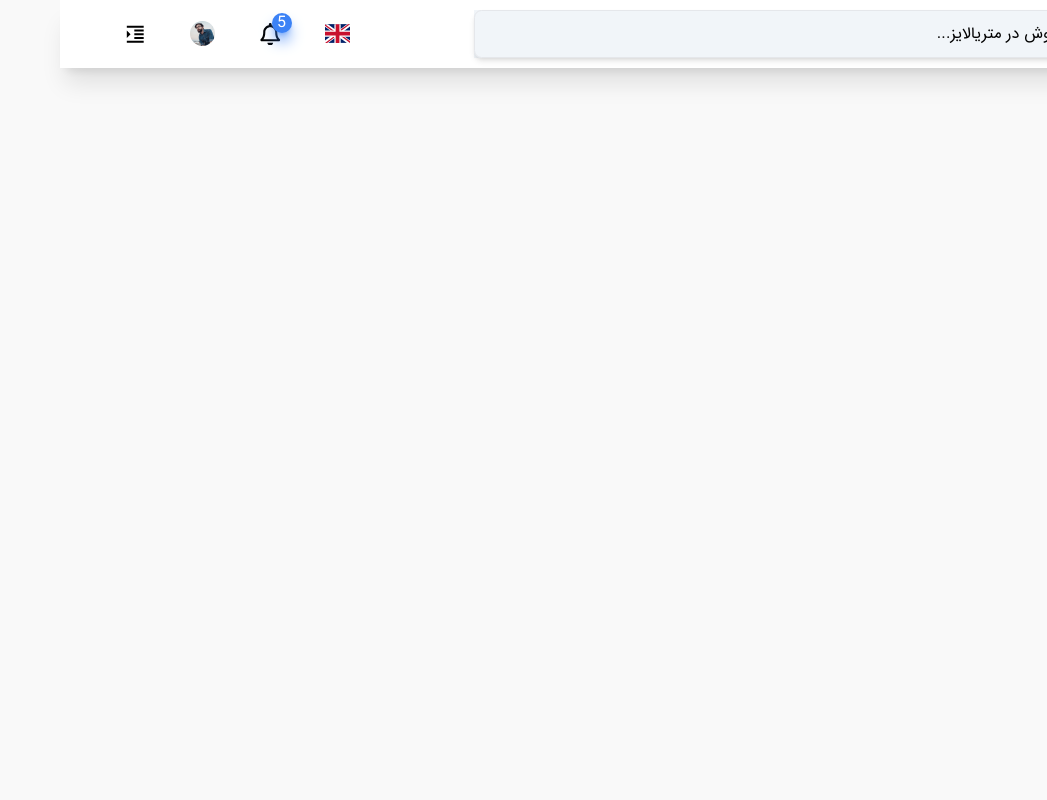
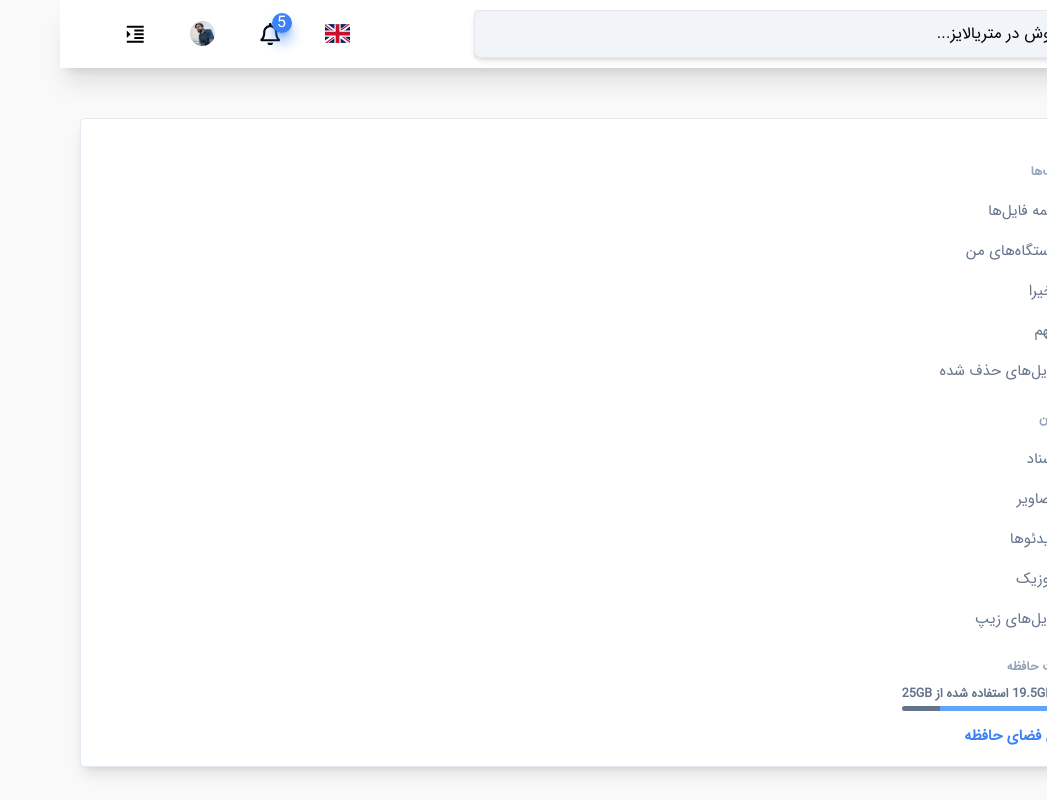
Before and after one commit to Reza-HM/materialize-cms, a React (Vite) app: page /file-management in a window 1280 px wide. Shown: the whole page, without its empty margins (233-1280 px from the left). Built offline with nearby package versions, Linux system fonts and the light colour scheme; some icons are missing.

Commit message:
converting some codes to separate components

```diff
--- /dev/null
+++ b/src/Components/EmailsSidebar.tsx
@@ -0,0 +1,42 @@
+import { FC } from "react";
+import { FaRegStar, FaTrashAlt } from "react-icons/fa";
+import { IoMdPaper } from "react-icons/io";
+import { IoSend } from "react-icons/io5";
+import { MdEmail } from "react-icons/md";
+import { RiErrorWarningLine } from "react-icons/ri";
+
+const EmailsSidebar: FC = () => {
+  return (
+    <div className="flex-1 animate-fade-left">
+      <h2 className="text-3xl font-bold">پوشه ها</h2>
+      <ul className="mt-12 flex flex-col gap-8">
+        <li className="flex items-center gap-4 text-2xl text-slate-500">
+          <MdEmail />
+          صندوق ورودی
+        </li>
+        <li className="flex items-center gap-4 text-2xl text-slate-500">
+          <IoSend />
+          ارسال شده
+        </li>
+        <li className="flex items-center gap-4 text-2xl text-slate-500">
+          <IoMdPaper />
+          پیش نویس
+        </li>
+        <li className="flex items-center gap-4 text-2xl text-slate-500">
+          <RiErrorWarningLine />
+          طول
+        </li>
+        <li className="flex items-center gap-4 text-2xl text-slate-500">
+          <FaTrashAlt />
+          زباله ها
+        </li>
+      </ul>
+      <h2 className="text-3xl font-bold mt-12">فیلترها</h2>
+      <p className="flex items-center gap-4 mt-8 text-slate-500 text-2xl">
+        <FaRegStar />
+        ستاره دار
+      </p>
+    </div>
+  );
+};
+export default EmailsSidebar;
--- /dev/null
+++ b/src/Components/FilesSidebar.tsx
@@ -0,0 +1,77 @@
+import { FC } from "react";
+import { AiFillDatabase } from "react-icons/ai";
+import { BiSolidMemoryCard } from "react-icons/bi";
+import { BsFolder } from "react-icons/bs";
+import { FaClock, FaMusic, FaStar, FaTrash, FaVideo } from "react-icons/fa";
+import { IoDocument } from "react-icons/io5";
+import { MdMonitor, MdOutlinePhotoLibrary } from "react-icons/md";
+
+const FilesSidebar: FC = () => {
+  return (
+    <div className="flex-1 animate-fade-left">
+      <h2 className="mt-10 text-xl text-slate-400 font-bold">برچسب‌ها</h2>
+      <ul className="mt-8 flex flex-col gap-8">
+        <li className="flex items-center gap-4 text-2xl text-slate-500">
+          <BsFolder />
+          همه فایل‌ها{" "}
+        </li>
+        <li className="flex items-center gap-4 text-2xl text-slate-500">
+          <MdMonitor />
+          دستگاه‌های من
+        </li>
+        <li className="flex items-center gap-4 text-2xl text-slate-500">
+          <FaClock />
+          اخیرا{" "}
+        </li>
+        <li className="flex items-center gap-4 text-2xl text-slate-500">
+          <FaStar />
+          مهم{" "}
+        </li>
+
+        <li className="flex items-center gap-4 text-2xl text-slate-500">
+          <FaTrash />
+          فایل‌های حذف شده{" "}
+        </li>
+      </ul>
+      <h2 className="mt-12 text-xl text-slate-400 font-bold">درایو من</h2>
+      <ul className="mt-8 flex flex-col gap-8">
+        <li className="flex items-center gap-4 text-2xl text-slate-500">
+          <IoDocument />
+          اسناد
+        </li>
+        <li className="flex items-center gap-4 text-2xl text-slate-500">
+          <MdOutlinePhotoLibrary />
+          تصاویر
+        </li>
+        <li className="flex items-center gap-4 text-2xl text-slate-500">
+          <FaVideo />
+          ویدئوها
+        </li>
+        <li className="flex items-center gap-4 text-2xl text-slate-500">
+          <FaMusic />
+          موزیک
+        </li>
+        <li className="flex items-center gap-4 text-2xl text-slate-500">
+          <AiFillDatabase />
+          فایل‌های زیپ{" "}
+        </li>
+      </ul>
+      <h2 className="mt-12 text-xl text-slate-400 font-bold">وضعیت حافظه</h2>
+      <div className="flex items-center gap-4 mt-4">
+        <BiSolidMemoryCard className="text-3xl text-slate-500 font-bold" />
+        <div className="">
+          <p className="text-xl text-slate-500 font-bold">
+            19.5GB استفاده شده از 25GB
+          </p>
+          <div className="relative h-2 overflow-hidden rounded-lg bg-slate-500 mt-1">
+            <div className="absolute w-3/4 bg-blue-400 h-full"></div>
+          </div>
+        </div>
+      </div>
+      <h2 className="text-2xl font-extrabold text-blue-500 text-start mt-6">
+        ارتقای فضای حافظه
+      </h2>
+    </div>
+  );
+};
+export default FilesSidebar;
--- /dev/null
+++ b/src/Components/TasksSidebar.tsx
@@ -0,0 +1,43 @@
+import { FC } from "react";
+import { FaCalendar, FaCheck, FaClock, FaRegStar, FaTrash } from "react-icons/fa";
+import { MdEmail } from "react-icons/md";
+import { RiErrorWarningLine } from "react-icons/ri";
+
+const TasksSidebar: FC = () => {
+  return (
+    <div className="flex-1 animate-fade-left">
+      <div className="flex items-center gap-4 text-2xl text-slate-500">
+        <MdEmail />
+        همه
+      </div>
+      <h2 className="mt-10 text-3xl font-bold">فیلتر ها</h2>
+      <ul className="mt-8 flex flex-col gap-8">
+        <li className="flex items-center gap-4 text-2xl text-slate-500">
+          <FaRegStar />
+          ستاره دار{" "}
+        </li>
+        <li className="flex items-center gap-4 text-2xl text-slate-500">
+          <RiErrorWarningLine />
+          اولویت
+        </li>
+        <li className="flex items-center gap-4 text-2xl text-slate-500">
+          <FaClock />
+          برنامه ریزی شده{" "}
+        </li>
+        <li className="flex items-center gap-4 text-2xl text-slate-500">
+          <FaCalendar />
+          امروز{" "}
+        </li>
+        <li className="flex items-center gap-4 text-2xl text-slate-500">
+          <FaCheck />
+          انجام شده{" "}
+        </li>
+        <li className="flex items-center gap-4 text-2xl text-slate-500">
+          <FaTrash />
+          حذف{" "}
+        </li>
+      </ul>
+    </div>
+  );
+};
+export default TasksSidebar;
--- a/src/Pages/Emails.tsx
+++ b/src/Pages/Emails.tsx
@@ -3,16 +3,14 @@ import { FaSearch } from "react-icons/fa";
 import { MdEmail } from "react-icons/md";
 import { FaBookmark } from "react-icons/fa";
 import { MdCheckBoxOutlineBlank } from "react-icons/md";
-import { FaRegStar } from "react-icons/fa";
 import { FaFolder } from "react-icons/fa";
 import { FaTrashAlt } from "react-icons/fa";
 import { IoMdRefresh } from "react-icons/io";
 import { RiErrorWarningLine } from "react-icons/ri";
 import { BsThreeDotsVertical } from "react-icons/bs";
-import { IoSend } from "react-icons/io5";
-import { IoMdPaper } from "react-icons/io";
 import Email from "../Components/Email";
 import { FC } from "react";
+import EmailsSidebar from "../Components/EmailsSidebar";
 
 const Emails: FC = () => {
   return (
@@ -43,36 +41,7 @@ const Emails: FC = () => {
         </div>
       </div>
       <div className="flex justify-between gap-8 bg-gray-200/30 p-8">
-        <div className="flex-1 animate-fade-left">
-          <h2 className="text-3xl font-bold">پوشه ها</h2>
-          <ul className="mt-12 flex flex-col gap-8">
-            <li className="flex items-center gap-4 text-2xl text-slate-500">
-              <MdEmail />
-              صندوق ورودی
-            </li>
-            <li className="flex items-center gap-4 text-2xl text-slate-500">
-              <IoSend />
-              ارسال شده
-            </li>
-            <li className="flex items-center gap-4 text-2xl text-slate-500">
-              <IoMdPaper />
-              پیش نویس
-            </li>
-            <li className="flex items-center gap-4 text-2xl text-slate-500">
-              <RiErrorWarningLine />
-              طول
-            </li>
-            <li className="flex items-center gap-4 text-2xl text-slate-500">
-              <FaTrashAlt />
-              زباله ها
-            </li>
-          </ul>
-          <h2 className="text-3xl font-bold mt-12">فیلترها</h2>
-          <p className="flex items-center gap-4 mt-8 text-slate-500 text-2xl">
-            <FaRegStar />
-            ستاره دار
-          </p>
-        </div>
+        <EmailsSidebar />
         <div className="flex-[3] bg-white shadow-lg rounded-lg -translate-y-32 h-[440px] overflow-y-scroll">
           <div className="flex justify-between items-center p-8">
             <div className="flex items-center gap-8 text-3xl font-bold text-slate-500">
--- a/src/Pages/Files.tsx
+++ b/src/Pages/Files.tsx
@@ -1,6 +1,16 @@
-const Files = () => {
+import { FC } from "react";
+import FilesSidebar from "../Components/FilesSidebar";
+
+const Files: FC = () => {
   return (
-    <div>Files</div>
-  )
-}
-export default Files
+    <div className="mt-12 p-8">
+      <div className="flex gap-8 bg-white shadow-lg rounded-lg p-8 border border-slate-200">
+        <FilesSidebar />
+        <div className="flex-[4]">
+
+        </div>
+      </div>
+    </div>
+  );
+};
+export default Files;
--- a/src/Pages/Tasks.tsx
+++ b/src/Pages/Tasks.tsx
@@ -1,21 +1,12 @@
 import { FaSearch, FaTrash } from "react-icons/fa";
 // import BreadCrumb from "../Components/BreadCrumb";
 import { IoIosCheckbox } from "react-icons/io";
-import { FaBookmark } from "react-icons/fa";
-import { MdCheckBoxOutlineBlank, MdEmail } from "react-icons/md";
-import { FaRegStar } from "react-icons/fa";
-import { FaFolder } from "react-icons/fa";
-import { FaTrashAlt } from "react-icons/fa";
-import { IoMdRefresh } from "react-icons/io";
-import { RiErrorWarningLine } from "react-icons/ri";
+import { MdCheckBoxOutlineBlank } from "react-icons/md";
 import { BsThreeDotsVertical } from "react-icons/bs";
-import Email from "../Components/Email";
 import { FC } from "react";
-import { FaClock } from "react-icons/fa";
-import { FaCalendar } from "react-icons/fa";
-import { FaCheck } from "react-icons/fa";
 import { HiBars3BottomLeft } from "react-icons/hi2";
 import Task from "../Components/Task";
+import TasksSidebar from "../Components/TasksSidebar";
 
 const Tasks: FC = () => {
   return (
@@ -46,39 +37,7 @@ const Tasks: FC = () => {
         </div>
       </div>
       <div className="flex justify-between gap-8 bg-gray-200/30 p-8">
-        <div className="flex-1 animate-fade-left">
-          <div className="flex items-center gap-4 text-2xl text-slate-500">
-            <MdEmail />
-            همه
-          </div>
-          <h2 className="mt-10 text-3xl font-bold">فیلتر ها</h2>
-          <ul className="mt-8 flex flex-col gap-8">
-            <li className="flex items-center gap-4 text-2xl text-slate-500">
-              <FaRegStar />
-              ستاره دار{" "}
-            </li>
-            <li className="flex items-center gap-4 text-2xl text-slate-500">
-              <RiErrorWarningLine />
-              اولویت
-            </li>
-            <li className="flex items-center gap-4 text-2xl text-slate-500">
-              <FaClock />
-              برنامه ریزی شده{" "}
-            </li>
-            <li className="flex items-center gap-4 text-2xl text-slate-500">
-              <FaCalendar />
-              امروز{" "}
-            </li>
-            <li className="flex items-center gap-4 text-2xl text-slate-500">
-              <FaCheck />
-              انجام شده{" "}
-            </li>
-            <li className="flex items-center gap-4 text-2xl text-slate-500">
-              <FaTrash />
-              حذف{" "}
-            </li>
-          </ul>
-        </div>
+        <TasksSidebar />
         <div className="flex-[4] bg-white shadow-lg rounded-lg -translate-y-32 h-[440px] overflow-y-scroll">
           <div className="flex justify-between items-center p-8">
             <MdCheckBoxOutlineBlank className="text-3xl font-bold text-slate-500" />
```
